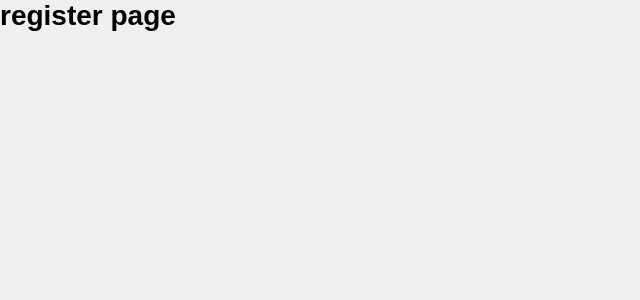
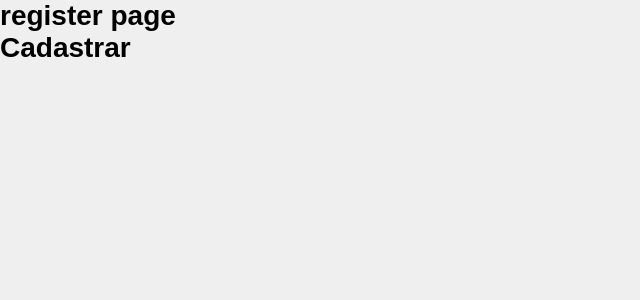
Before and after one commit to mkorrea/sistema, a React (Vite) app: page /register in a window 1280 px wide. Shown: the top 300 px of the page, without its empty margins (0-640 px from the left). Built offline with nearby package versions, Linux system fonts and the light colour scheme.

Commit message:
add title

```diff
--- a/src/pages/SignUp/index.jsx
+++ b/src/pages/SignUp/index.jsx
@@ -2,6 +2,7 @@ export function SignUp() {
    return (
       <main>
          <h1>register page</h1>
+         <h1>Cadastrar</h1>
       </main>
    )
 }
```
